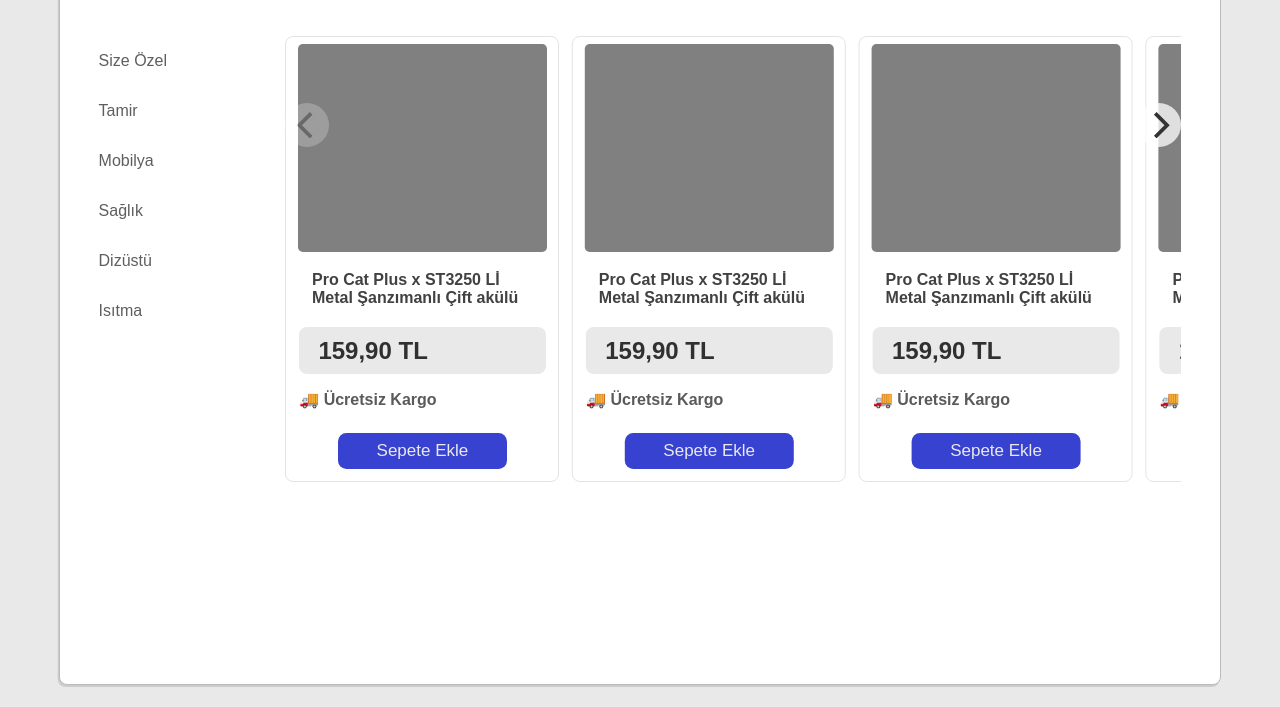
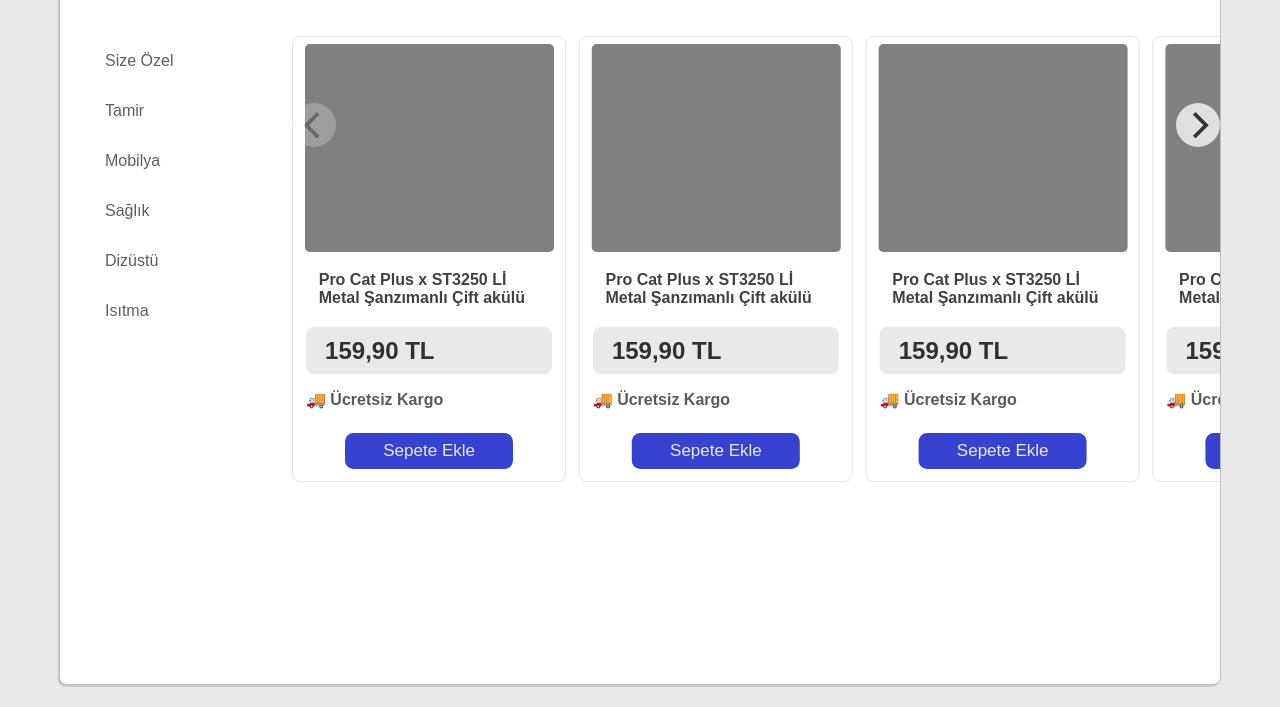
Before and after one commit to egeyil/segmentify-frontend, a plain HTML site: page index.html in a window 1280 px wide. Shown: the part 93-800 px from the top of the page. Drawn offline with Linux system fonts and the light colour scheme.

Commit message:
fixing some layout issues, sidebar needs fixing

```diff
--- a/styles.css
+++ b/styles.css
@@ -107,9 +107,9 @@
 .sidebar {
     float: left;
     box-sizing: border-box;
-    max-width: 40vw;
+    max-width: 15%;
     padding: 0;
-    margin: 0 2vh 0 1.5vw;
+    margin: 0 1em 0 2em;
 }
 
 .sidebar ul {
@@ -118,7 +118,8 @@
 }
 
 .sidebar li {
-    padding: 2vh 8vw 2vh 1.5vw;
+    padding: 2vh 0 2vh 1vw;
+    width: 100%;
     margin: 0;
 }
 
@@ -126,8 +127,8 @@
 
 .carousel-section {
     min-height: 80vh;
-    width: 70vw;
-    float:inline-start;
+    width: 80%;
+    float:right;
 }
 
 .products {
```
